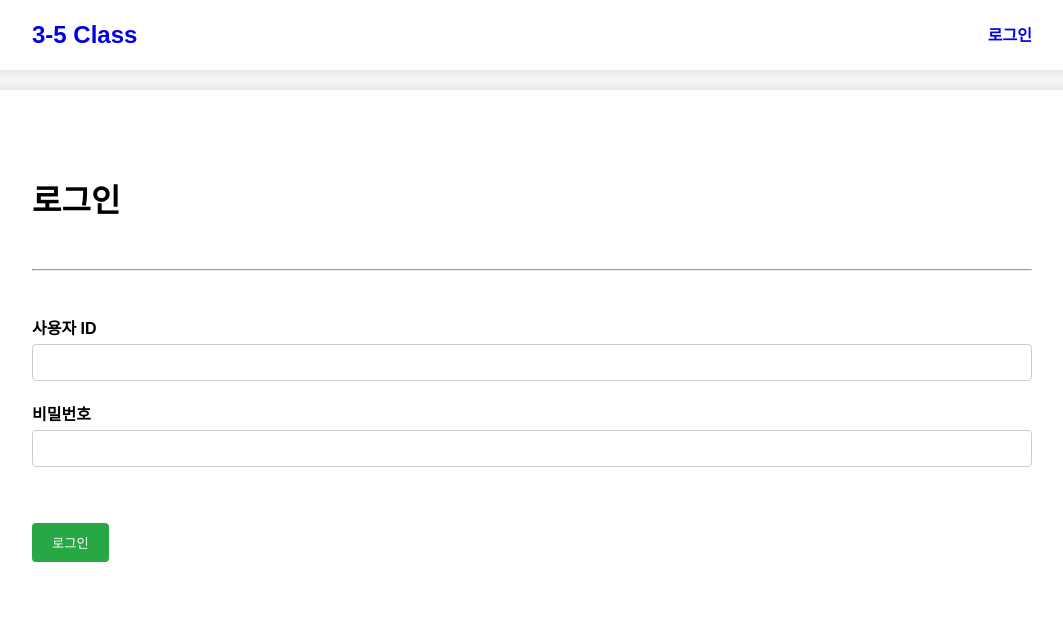
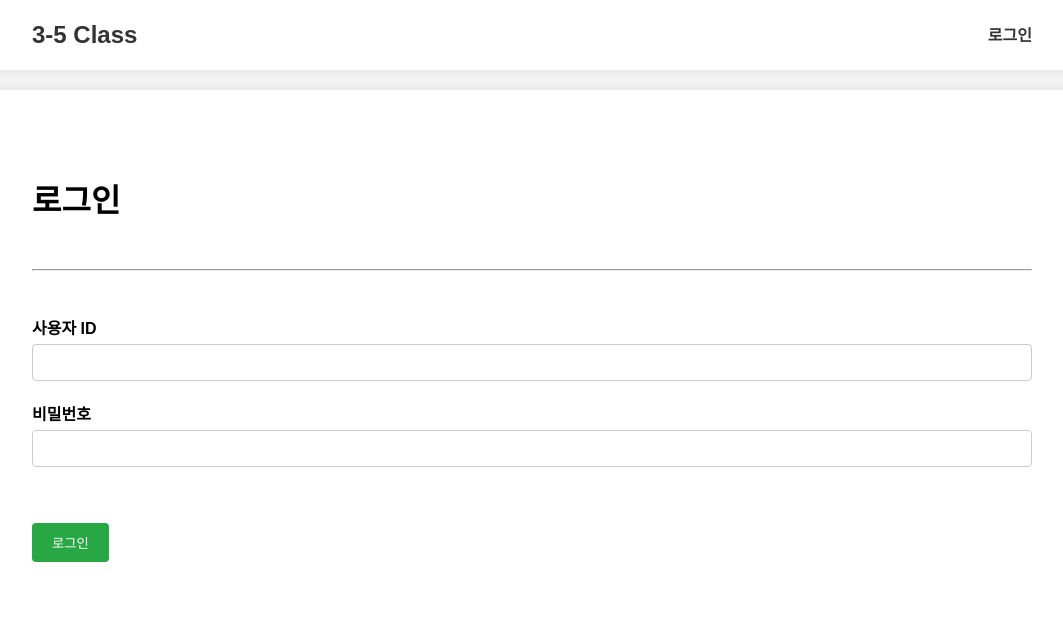
Before and after one commit to mymuseisyou/community, a Django app: page /users/login/ in a window 1280 px wide. Shown: the top 641 px of the page, without its empty margins (108-1171 px from the left). Run offline with Django 5.2, Linux system fonts and the light colour scheme.

Commit message:
rmftlrjajgrp

```diff
--- a/main/templates/main/community.html
+++ b/main/templates/main/community.html
@@ -3,7 +3,7 @@
 <html lang="en">
 <head>
     <meta name="viewport" content="width=device-width,initial-scale=1">
-    <title>3-5 | 게시글 목록</title>
+    <title>3-5 | 게시판</title>
     <link rel="stylesheet" href={% static 'community.css' %}>
 </head>
 <body>
--- a/main/templates/main/newpost.html
+++ b/main/templates/main/newpost.html
@@ -3,7 +3,7 @@
 <html lang="en">
 <head>
     <meta name="viewport" content="width=device-width,initial-scale=1">
-    <title>3-5 | 게시글 작성 페이지</title>
+    <title>3-5 | 게시글 작성</title>
     <link rel="stylesheet" href={% static 'newpost.css' %}>
 </head>
 <body>
--- a/users/static/login.css
+++ b/users/static/login.css
@@ -6,6 +6,7 @@ body {
 }
 a {
     text-decoration: none;
+    color: #333;
 }
 .container {
     max-width: 1000px;
--- a/users/templates/users/login.html
+++ b/users/templates/users/login.html
@@ -8,11 +8,11 @@
 <body>
     <header>
         <div class="headerr">
-            <h2><a href="/community/" style="text-decoration: none;">3-5 Class</a></h2>
+            <h2><a href="/community/" style="text-decoration: none; color: #333;">3-5 Class</a></h2>
             {% if user.is_authenticated %}
-            <h4>{{ user.username }} 님  |  <a href="{% url 'users:logout' %}" style="text-decoration: none;">로그아웃</a></h4>
+            <h4>{{ user.username }} 님  |  <a href="{% url 'users:logout' %}" style="text-decoration: none; color: #333;">로그아웃</a></h4>
             {% else %}
-            <h4><a href="/users/login/" style="text-decoration: none;">로그인</a></h4>
+            <h4><a href="/users/login/" style="text-decoration: none; color: #333;">로그인</a></h4>
             {% endif %}
         </div>
     </header>
```
